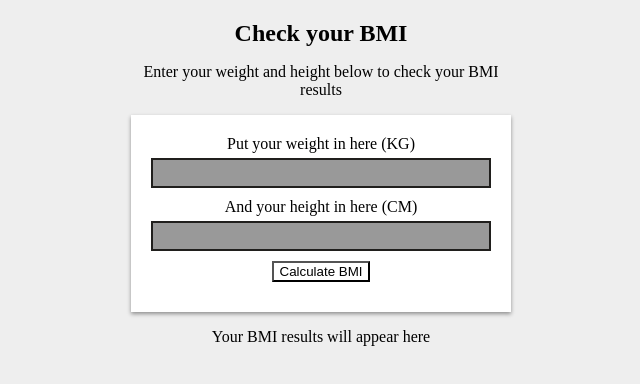
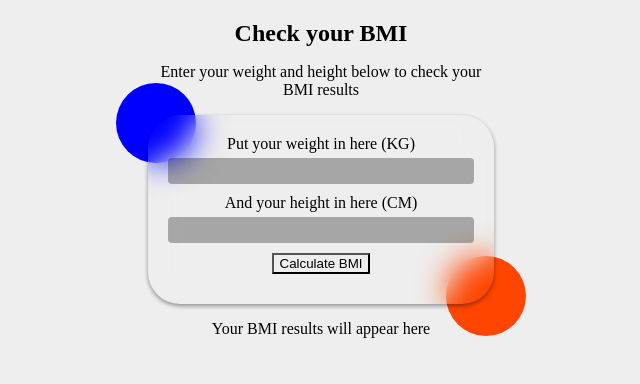
Before and after one commit to Mhmdmhdimhdinjd/BMI-on-git-2, a plain HTML site: page index.html in a window 1280 px wide. Shown: the whole page, without its empty margins (319-959 px from the left). Drawn offline with Linux system fonts and the light colour scheme.

Commit message:
change css

```diff
--- a/assest/css/style.css
+++ b/assest/css/style.css
@@ -1,6 +1,10 @@
 body {
     background-color: #eee;
     text-align: center;
+}
+
+.container{
+    margin: 0 3.5rem;
 }
 
 button {
@@ -22,24 +26,67 @@ h2 {
 input {
     width: 100%;
     padding: 5px 14px;
-    border: 2px solid #201f1d;
+    border-radius: 0.25rem;
+    border: none;
     margin-bottom: 10px;
-    background-color: rgba(0,0,0,.4);
+    background-color: rgba(0,0,0,0.3);
     outline: none;
     color: #fff;
     font-size: 14px;
+    -webkit-border-radius: 0.25rem;
+    -moz-border-radius: 0.25rem;
+    -ms-border-radius: 0.25rem;
+    -o-border-radius: 0.25rem;
 }
 
 input:focus {
-    border: 2px solid rgba(0,0,0,.4);
-    background-color: rgb(60,60,60);
+    border: none;
+}
+
+#form-cont{
+    border-radius: 2rem;
+    position: relative;
+}
+
+#blue-circle{
+    background-color: blue;
+    height: 5rem;
+    width: 5rem;
+    border-radius: 50%;
+    -webkit-border-radius: 50%;
+    -moz-border-radius: 50%;
+    -ms-border-radius: 50%;
+    -o-border-radius: 50%;
+    position: absolute;
+    top: -2rem;
+    left: -2rem;
+    z-index: -2;
+}
+
+#red-circle{
+    background-color: orangered;
+    height: 5rem;
+    width: 5rem;
+    border-radius: 50%;
+    -webkit-border-radius: 50%;
+    -moz-border-radius: 50%;
+    -ms-border-radius: 50%;
+    -o-border-radius: 50%;
+    position: absolute;
+    bottom: -2rem;
+    right: -2rem;
+    z-index: -1;
 }
 
 form {
-    background-color: #fff;
+    backdrop-filter: blur(1rem);
     padding: 20px;
     color: #000;
     box-shadow: 0 2px 4px 0 rgba(0,0,0,.4);
+    -webkit-border-radius: 2rem;
+    -moz-border-radius: 2rem;
+    -ms-border-radius: 2rem;
+    -o-border-radius: 2rem;
 }
 
 form p {
--- a/index.html
+++ b/index.html
@@ -1,17 +1,21 @@
 <html>
+
 <head>
 	<title>BMI Calculator</title>
 	<meta name="viewport" content="width=device-width, initial-scale=1.0, user-scalable=no">
 	<link rel="stylesheet" type="text/css" href="./assest/css/style.css">
 	<link href="https://fonts.googleapis.com/css?family=Open+Sans" rel="stylesheet">
 </head>
+
 <body>
 	<div class="container">
 		<div class="panel">
 			<h2 class="text-center">Check your BMI</h2>
 
 			<p id="introText" class="text-center">Enter your weight and height below to check your BMI results</p>
-
+			<div id="form-cont">
+				<div id="blue-circle"></div>
+				<div id="red-circle"></div>
 				<form>
 					<div id="weightInput">
 						<p>Put your weight in here (KG)</p>
@@ -19,13 +23,15 @@
 					</div>
 					<div id="heightInput">
 						<p>And your height in here (CM)</p>
-	    				 <input id="height" type="number" pattern="[0-9]*" name="b"/>
+						<input id="height" type="number" pattern="[0-9]*" name="b" />
 					</div>
 					<button type="button" class="btn" onclick="calculate()">Calculate BMI</button>
 				</form>
+			</div>
 			<div id="results" class="text-center">Your BMI results will appear here</div>
 		</div>
 	</div>
 	<script src="./assest/js/app.js"></script>
 </body>
+
 </html>
```
Lines whose indentation alone changed are shown as unchanged.
